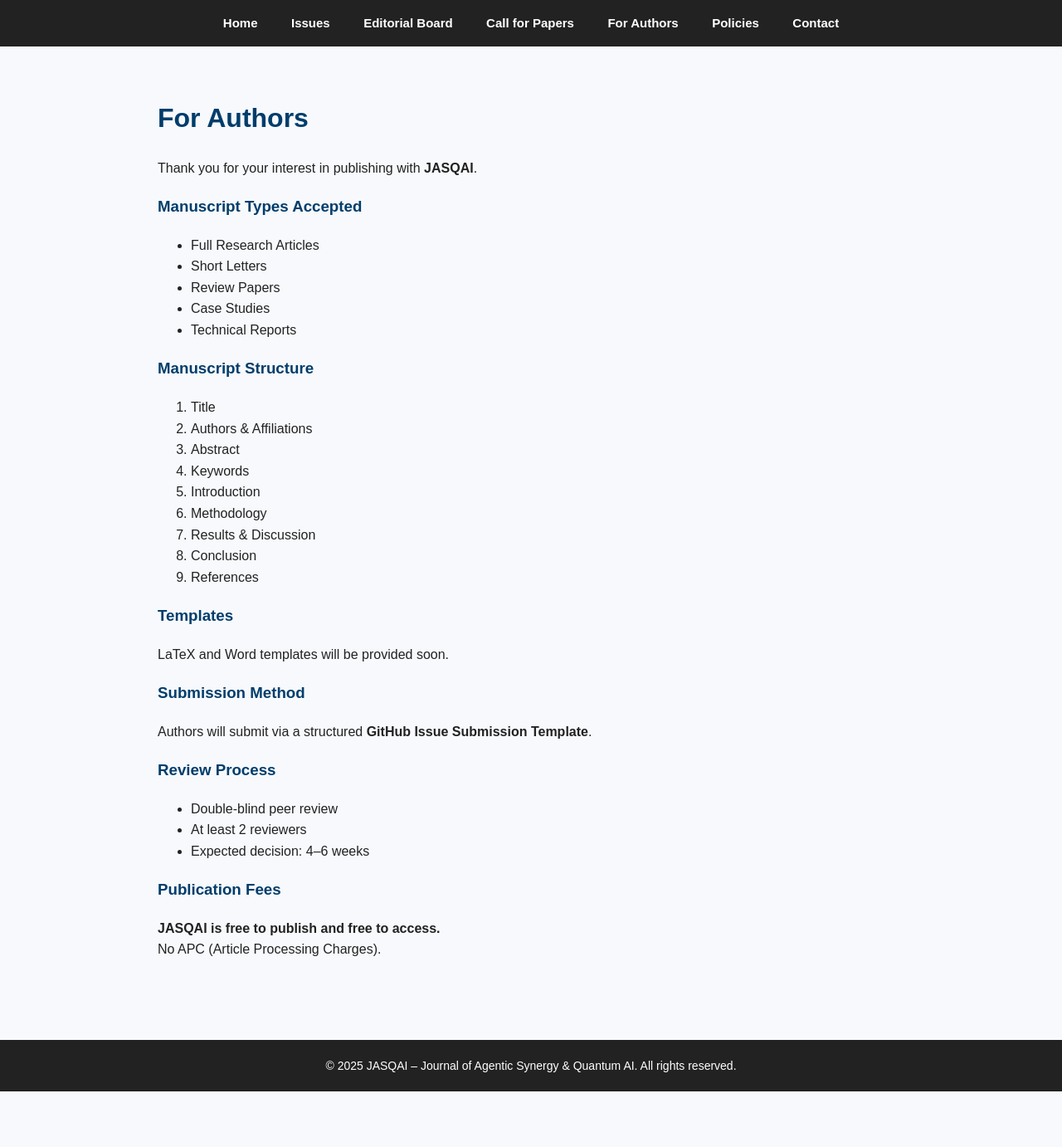
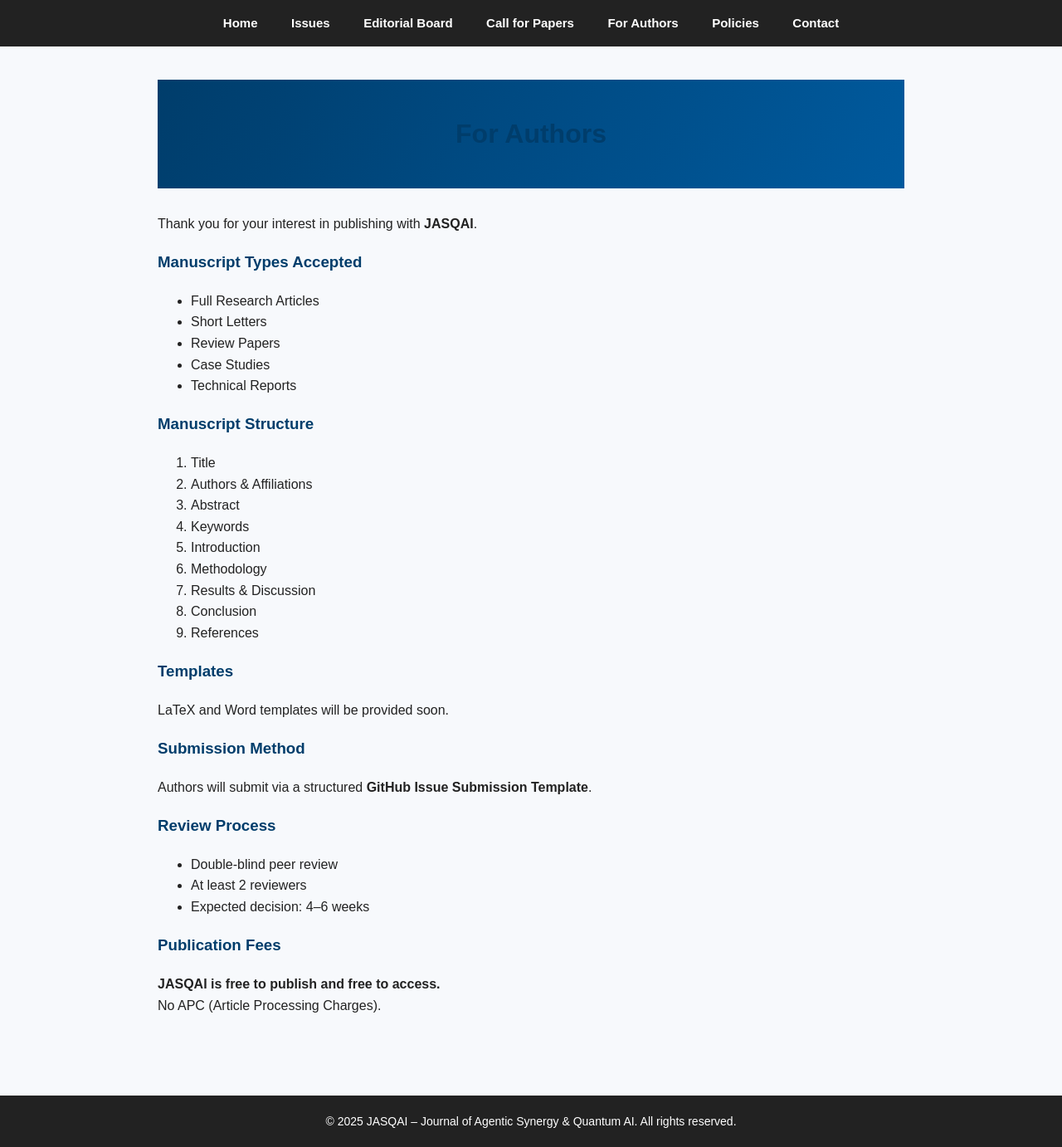
Before and after one commit to zulfiqaralimir/jasqai.github.io, a Jekyll site: the page built from authors/index.md, in a window 1280 px wide. Shown: the whole page at 83% size. Built offline with Jekyll 4.4.1, drawn with Linux system fonts in a browser that asks for light colours; our own code applies the rules of GitHub Pages for plain Markdown files; before the commit the page ends 1315 px from its top, so only the background shows below that.

Commit message:
Update index.md

```diff
--- a/authors/index.md
+++ b/authors/index.md
@@ -1,10 +1,12 @@
 ---
 layout: default
+title: "For Authors"
 ---
 
+<div class="page-banner">
+  <h1>For Authors</h1>
+</div>
 
-
-# For Authors
 
 Thank you for your interest in publishing with **JASQAI**.
 
```
